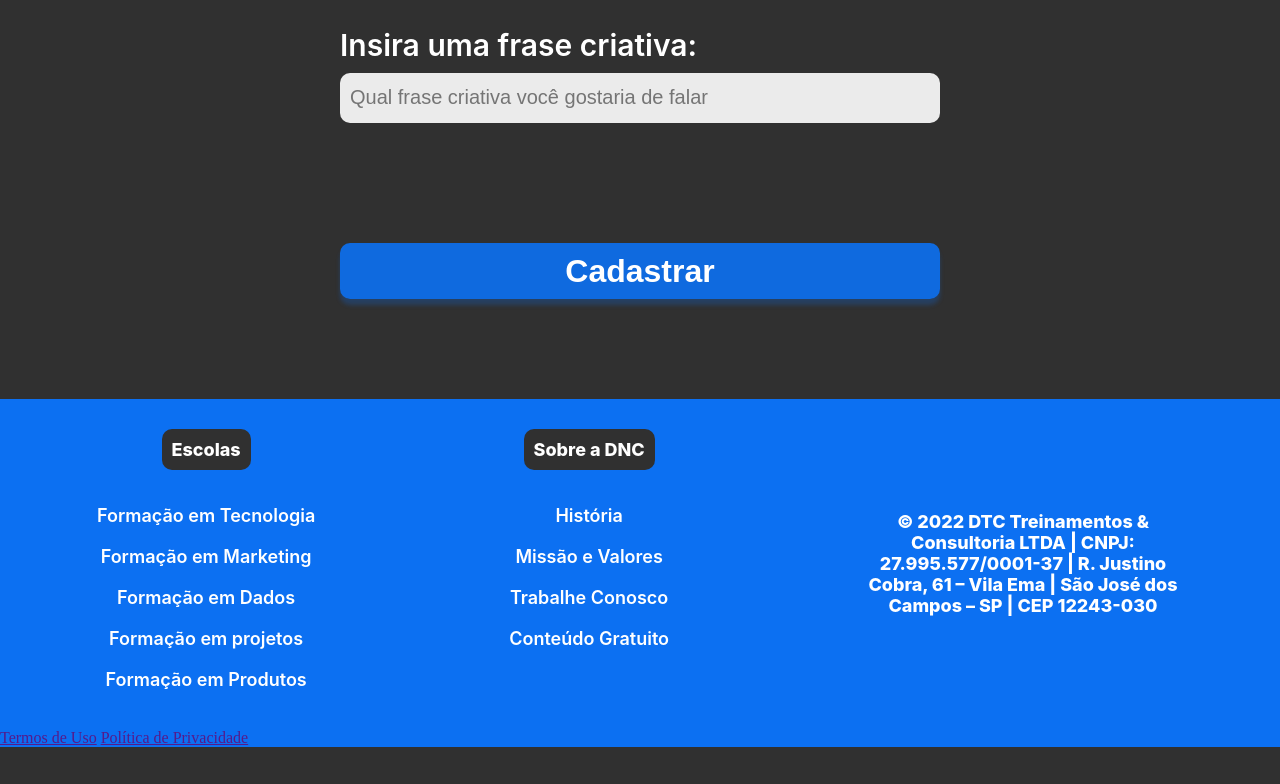
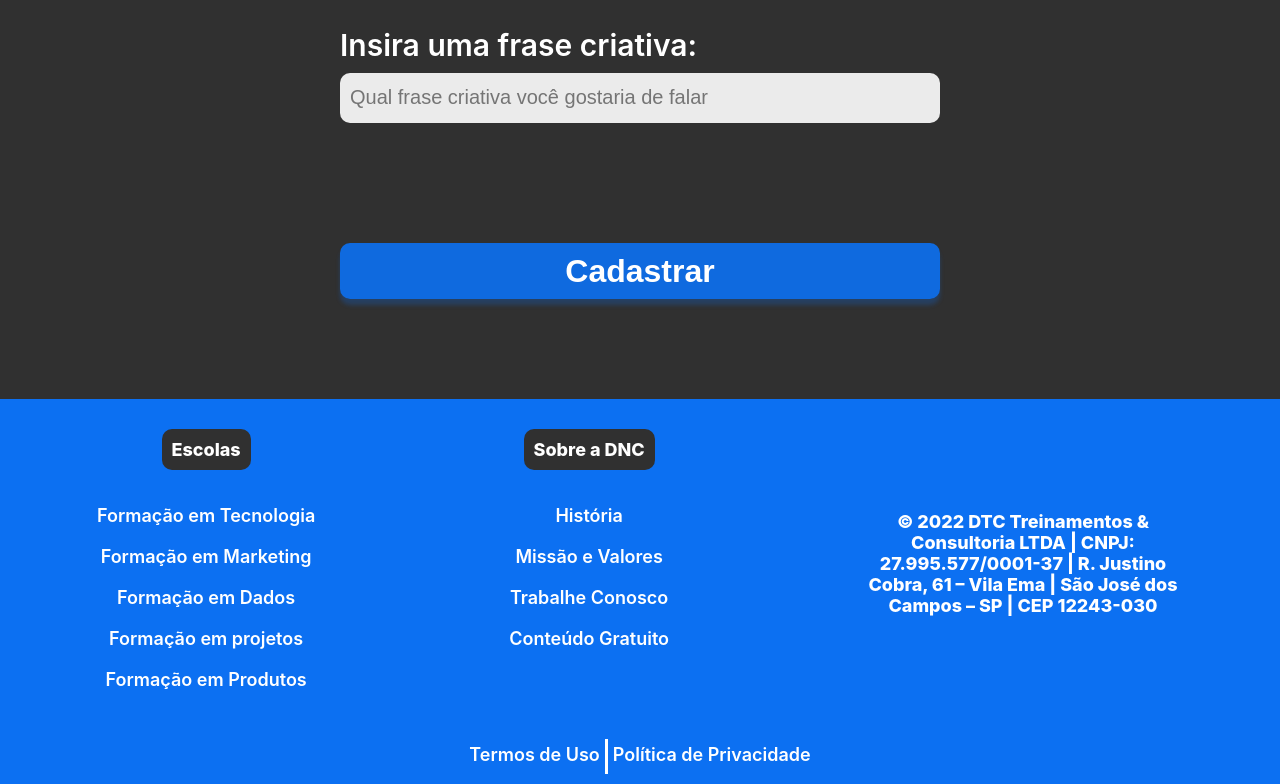
Before and after one commit to JP-Albuquerque/bootcamp-dnc, a plain HTML site: page index.html in a window 1280 px wide. Shown: the part 1308-2092 px from the top of the page. Before the commit the page ends 2055 px from the top, so only its background shows below. Drawn offline with Linux system fonts and the light colour scheme.

Commit message:
Finalização do rodapé

```diff
--- a/styles.css
+++ b/styles.css
@@ -231,3 +231,29 @@ footer .endereco{
     text-align: center;
     width: 25%;
 }
+
+footer .linha2{
+    height: 35px;
+    display: flex;
+    justify-content: center;
+    margin: 0px;
+    padding: 10px;
+}
+
+footer .linha2 a{
+    font-family: var(--fonte-padrao);
+    font-size: 18px;
+    font-weight: 600;
+    color: white;
+    text-decoration: none;
+    padding: 5px;
+
+}
+
+footer .linha2 a:first-child{
+    border-right: 3px solid white;
+}
+
+footer .linha2 a:hover{
+    color: var(--cinza-hover);
+}
```
